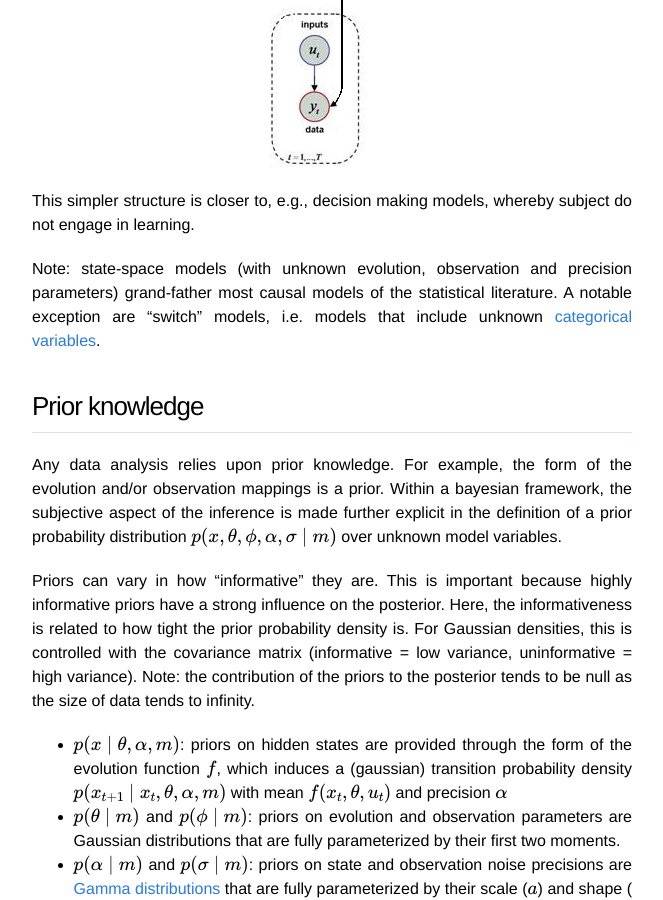
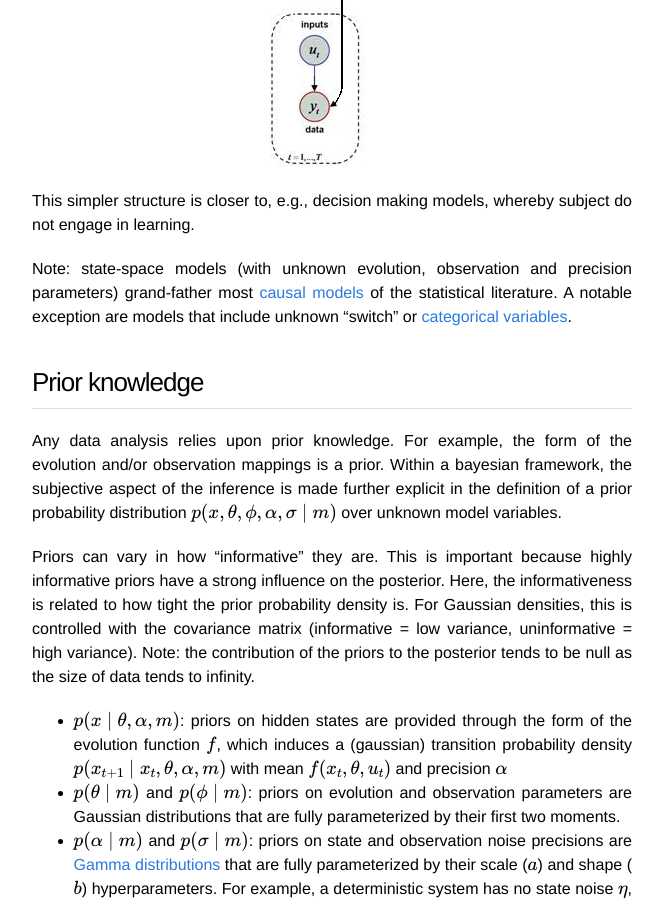
Before and after one commit to MBB-team/VBA-toolbox, a Jekyll site: the page built from _wiki/Structure-of-VBA's-generative-model.md, in a window 1280 px wide and 900 px high, scrolled down 3651 px. Shown: the whole window, without its empty margins (308-971 px from the left). Built offline with Jekyll 4.4.1, drawn with Linux system fonts in a browser that asks for light colours; nearby versions of some CDN libraries; formulas are drawn with MathJax 3.

Commit message:
Update Structure-of-VBA's-generative-model.md

```diff
--- a/_wiki/Structure-of-VBA's-generative-model.md
+++ b/_wiki/Structure-of-VBA's-generative-model.md
@@ -75,7 +75,7 @@ Note that the above class of generative models encompasses static models, i.e. m
 
 This simpler structure is closer to, e.g., decision making models, whereby subject do not engage in learning.
 
-Note: state-space models (with unknown evolution, observation and precision parameters) grand-father most causal models of the statistical literature. A notable exception are "switch" models, i.e. models that include unknown [categorical variables](https://en.wikipedia.org/wiki/Categorical_variable).
+Note: state-space models (with unknown evolution, observation and precision parameters) grand-father most [causal models](https://en.wikipedia.org/wiki/Causal_model) of the statistical literature. A notable exception are models that include unknown "switch" or [categorical variables](https://en.wikipedia.org/wiki/Categorical_variable).
 
 
 ## Prior knowledge
```
